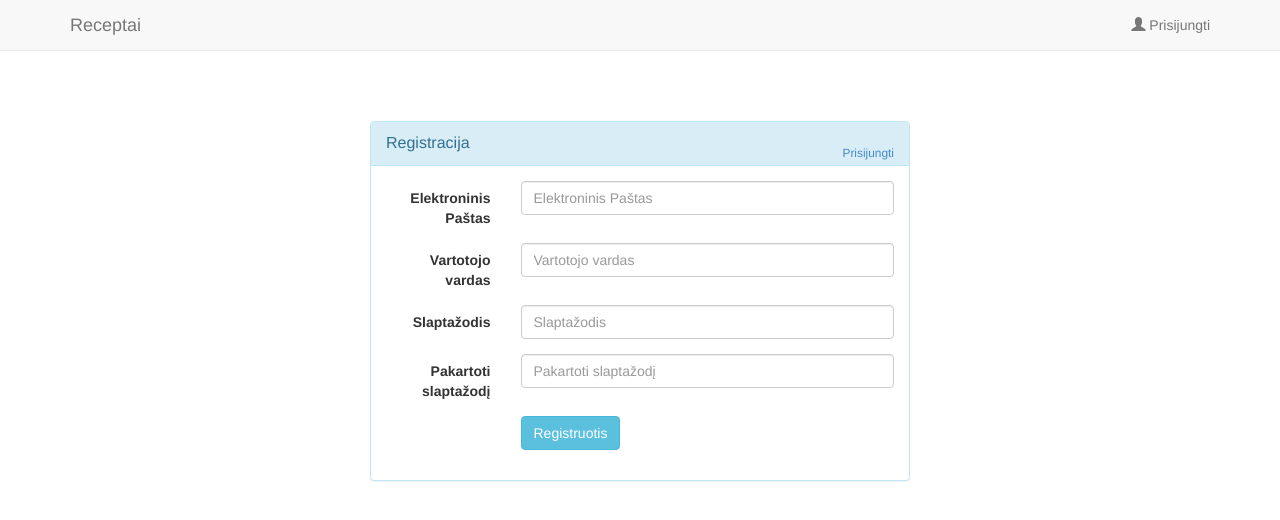
After one commit to Marijus/gold-metal-recipes, a Django app: template templates/account/signup.html in a window 1280 px wide. The commit adds this page. Shown: the top 520 px of the page. Run offline with Django 3.2, Linux system fonts and the light colour scheme; the template is opened without the code that fills it, so the values that code supplies are empty; some libraries are stand-ins or nearby versions.

Commit message:
Auth templates

```diff
--- a/gold_metal/settings.py
+++ b/gold_metal/settings.py
@@ -110,6 +110,8 @@ TEMPLATE_CONTEXT_PROCESSORS = (
     'django.contrib.auth.context_processors.auth',
 )
 
+SITE_ID = 1
+
 AUTHENTICATION_BACKENDS = (
     # Needed to login by username in Django admin, regardless of `allauth`
     "django.contrib.auth.backends.ModelBackend",
@@ -117,3 +119,7 @@ AUTHENTICATION_BACKENDS = (
     # `allauth` specific authentication methods, such as login by e-mail
     "allauth.account.auth_backends.AuthenticationBackend",
 )
+
+ACCOUNT_EMAIL_VERIFICATION = "none"
+ACCOUNT_EMAIL_CONFIRMATION_AUTHENTICATED_REDIRECT_URL = "/"
+LOGIN_REDIRECT_URL = "/"
--- a/gold_metal/urls.py
+++ b/gold_metal/urls.py
@@ -1,5 +1,7 @@
 from django.conf.urls import patterns, include, url
 from django.contrib import admin
+
+admin.autodiscover()
 
 urlpatterns = patterns('',
     # Examples:
--- /dev/null
+++ b/templates/account/signup.html
@@ -0,0 +1,75 @@
+{% extends "base.html" %}
+
+{% block content %}
+    <div id="signupbox" style=" margin-top:50px"
+         class="mainbox col-md-6 col-md-offset-3 col-sm-8 col-sm-offset-2">
+        <div class="panel panel-info">
+            <div class="panel-heading">
+                <div class="panel-title">Registracija</div>
+                <div style="float:right; font-size: 85%; position: relative; top:-10px"><a id="signinlink" href="/accounts/login">Prisijungti</a></div>
+            </div>
+            <div class="panel-body">
+                <form id="signup_form" method="post" action="{% url 'account_signup' %}" class="form-horizontal"
+                      role="form">{% csrf_token %}
+
+                    {% if form.errors %}
+                        <div class="alert alert-danger" role="alert">
+                            {% for key, value in form.errors.items %}
+                                {{ value }}
+                            {% endfor %}
+                        </div>
+                    {% endif %}
+
+
+                    <div class="form-group">
+                        <label for="email" class="col-md-3 control-label">Elektroninis Paštas</label>
+
+                        <div class="col-md-9">
+                            <input type="text" class="form-control" id="id_email" name="email"
+                                   placeholder="Elektroninis Paštas">
+                        </div>
+                    </div>
+
+                    <div class="form-group">
+                        <label for="firstname" class="col-md-3 control-label">Vartotojo vardas</label>
+
+                        <div class="col-md-9">
+                            <input type="text" class="form-control" id="id_username" maxlength="30" name="username"
+                                   placeholder="Vartotojo vardas">
+                        </div>
+                    </div>
+                    <div class="form-group">
+                        <label for="password" class="col-md-3 control-label">Slaptažodis</label>
+
+                        <div class="col-md-9">
+                            <input type="password" class="form-control" id="id_password1" name="password1"
+                                   placeholder="Slaptažodis">
+                        </div>
+                    </div>
+                    <div class="form-group">
+                        <label for="password" class="col-md-3 control-label">Pakartoti slaptažodį</label>
+
+                        <div class="col-md-9">
+                            <input type="password" class="form-control" id="id_password2" name="password2"
+                                   placeholder="Pakartoti slaptažodį">
+                        </div>
+                    </div>
+
+                    {% if redirect_field_value %}
+                        <input type="hidden" name="{{ redirect_field_name }}" value="{{ redirect_field_value }}"/>
+                    {% endif %}
+
+                    <div class="form-group">
+                        <!-- Button -->
+                        <div class="col-md-offset-3 col-md-9">
+                            <button id="btn-signup" type="submit" class="btn btn-info"><i class="icon-hand-right"></i>
+                                Registruotis
+                            </button>
+                        </div>
+                    </div>
+
+                </form>
+            </div>
+        </div>
+    </div>
+{% endblock %}
--- a/templates/base.html
+++ b/templates/base.html
@@ -29,9 +29,9 @@
     <nav class="navbar navbar-default navbar-static-top" role="navigation">
         <div class="container">
             <div class="navbar-header">
-                <a href="#" class="navbar-brand">tshirtmafia</a>
+                <a href="#" class="navbar-brand">Receptai</a>
             </div>
-{#            <div class="navbar-collapse collapse">#}
+            <div class="navbar-collapse collapse">
 {#                <ul class="nav navbar-nav">#}
 {#                    {% if request.user.is_staff %}#}
 {#                        <li><a href="{% url 'batches' %}">Designs</a></li>#}
@@ -41,12 +41,17 @@
 {#                    {% endif %}#}
 {#                    <li><a href="/">Download</a></li>#}
 {#                </ul>#}
-{#                <ul class="nav navbar-nav navbar-right">#}
-{#                    <li><a href="#"><span#}
-{#                            class="glyphicon glyphicon-user"></span> {{ request.user.first_name }} {{ request.user.last_name }}</a></li>#}
-{#                    <li><a href="{% url 'logout' %}"><span class="glyphicon glyphicon-off"></span></a></li>#}
-{#                </ul>#}
-{#            </div>#}
+                <ul class="nav navbar-nav navbar-right">
+                    {% if request.user.is_authenticated %}
+                    <li><a href="#"><span
+                            class="glyphicon glyphicon-user"></span>  {{ request.user.username }}</a></li>
+                    <li><a href="/accounts/logout/"><span class="glyphicon glyphicon-off"></span></a></li>
+                    {% else %}
+                        <li><a href="/accounts/login/"><span
+                            class="glyphicon glyphicon-user"></span>  Prisijungti</a></li>
+                    {% endif %}
+                </ul>
+            </div>
         </div>
     </nav>
     <div class="container">
```
Also changed, not shown: templates/account/login.html (added, +82 -0 lines), templates/account/logout.html (added, +37 -0 lines).
